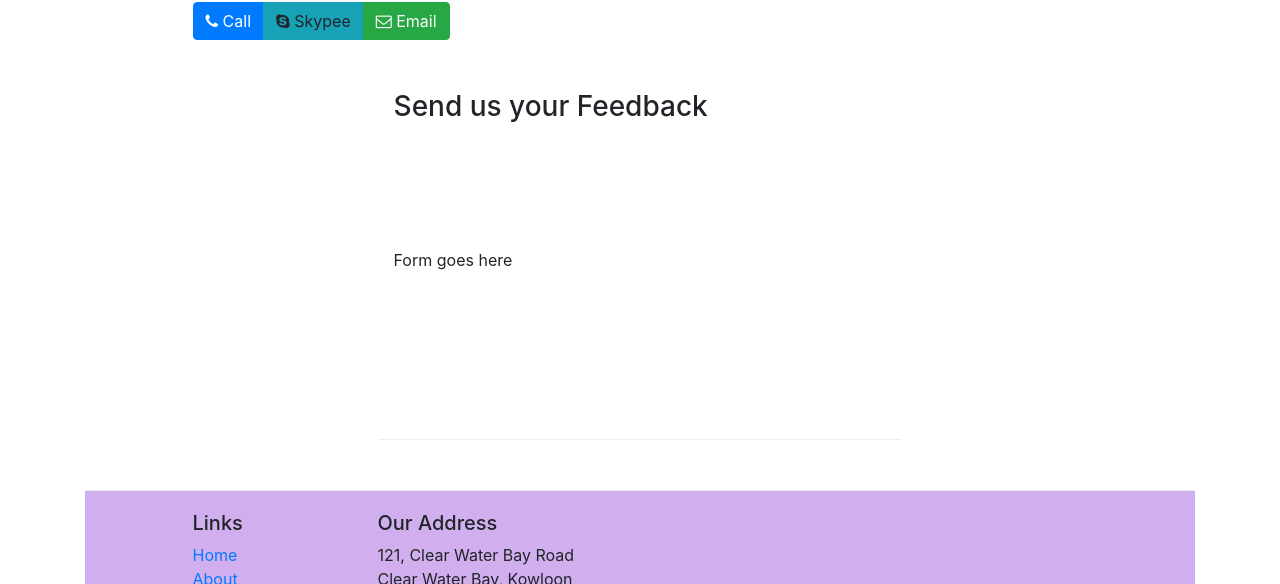
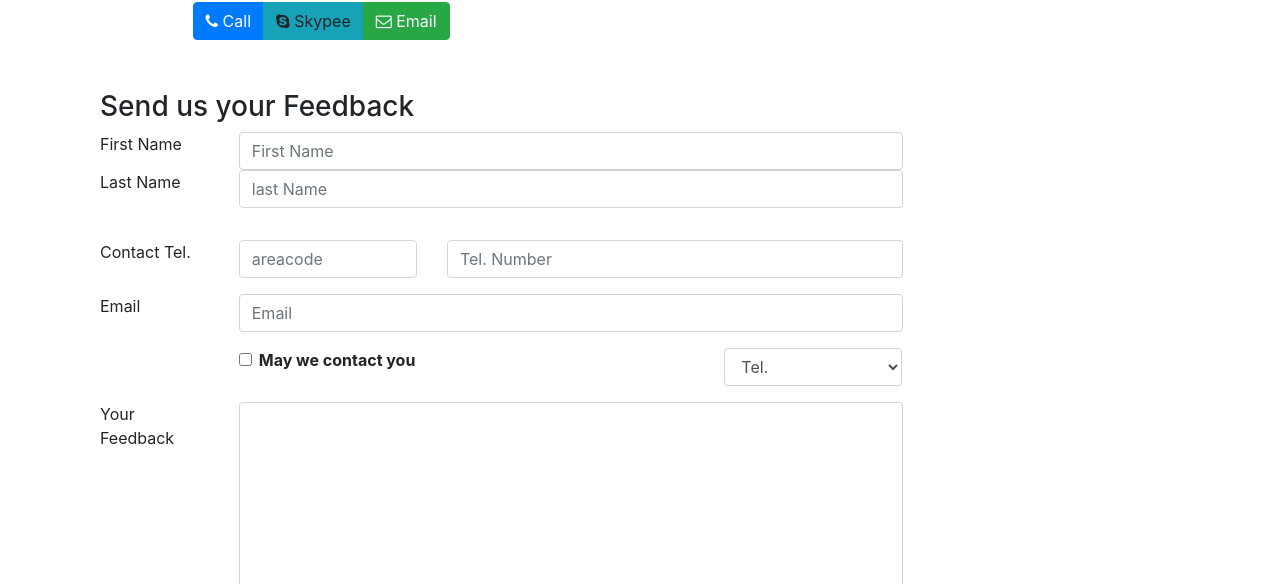
Before and after one commit to Micahget/Peter-s-Dish, a website: page contactus.html in a window 1280 px wide. Shown: the part 746-1330 px from the top of the page. Drawn offline with nearby package versions, Linux system fonts and the light colour scheme.

Commit message:
feedback,select box,checkbox and submit button

```diff
--- a/contactus.html
+++ b/contactus.html
@@ -78,12 +78,14 @@
             <div class="col-12 col-sm-6 offset-sm-1">
                 <h5>Map of our Location</h5>
             </div>
+            <!-- this is another col for buttons -->
             <div class="col-12 col-sm-11 offset-sm-1">
                 <div class="btn-group" role="group">
                 <a role="button" class="btn btn-primary" href="tel:+8347100428"><i class="fa fa-phone"></i> Call</a>
                 <a role="button" class="btn btn-info"><i class="fa fa-skype"></i> Skypee</a>
                 <a role="button" class="btn btn-success" href="mailto:mikiyasgetachew77@gmail.com"><i class="fa fa-envelope-o"></i> Email</a>
                 </div>
+                <!-- buttons -->
         </div>
 
         <div class="row row-content">
@@ -91,7 +93,79 @@
               <h3>Send us your Feedback</h3>
            </div>
             <div class="col-12 col-md-9">
-                Form goes here
+                <form action="">
+                    <div class="form-group row">
+                        <label for="firstname" class="col-md-2 col=form-lable">First Name</label>
+                        <div class="col-md-10">
+                            <input type="text" class="form-control" id="firstname"
+                            name="firstname" placeholder="First Name">
+                        </div>
+                        <label for="lastname" class="col-md-2 col=form-lable">Last Name</label>
+                        <div class="col-md-10">
+                            <input type="text" class="form-control" id="lastname"
+                            name="lastname" placeholder="last Name">
+                        </div>
+
+                    </div>
+                    <div class="form-group row">
+
+                    </div>
+                    <div class="form-group row">
+                        <label for="telnum" class="col-12 col-md-2 col-form-lable">Contact Tel.</label>
+                        <div class="col-5 col-md-3">
+                            <input type="tel" class="form-control" id="areacode"
+                            name="areacode" placeholder="areacode">
+                        </div>
+                        <div class="col-7 col-md-7">
+                            <input type="tel" class="form-control" id="telnum"
+                            name="telnum" placeholder="Tel. Number">
+                        </div>
+
+                    </div>
+                    <div class="form-group row">
+                        <label for="emailid" class="col-md-2 col=form-lable">Email</label>
+                        <div class="col-md-10">
+                            <input type="email" class="form-control" id="emailid"
+                            name="emailid" placeholder="Email">
+                        </div>
+
+                    </div>
+                    <!-- checkbox\\\\\\zzzz/ -->
+                    <div class="form-group row">
+                        <div class="col-md-6 offset-md-2">
+                            <div class="form-check">
+                                <input type="checkbox" class="form-check-input"
+                                name="approve" id="approve" value=" ">
+                                <label class="form-check-label" for="approve">
+                                    <strong>May we contact you</strong>
+                                </label>
+                            </div>
+                        </div>
+                        <!-- select box -->
+                        <div class="col-md-3 offset-md-1">
+                            <select class="form-control" id="">
+                                <option>Tel.</option>
+                                <option>Email</option>
+                            </select>
+
+                        </div>
+                    </div>
+                    <!-- feedback-form -->
+                    <div class="form-group row">
+                        <label for="feedback" class="col-md-2 col=form-lable">Your Feedback</label>
+                        <div class="col-md-10">
+                            <textarea  class="form-control" id="feedback"
+                            name="feedback" rows="12"> </textarea>
+                        </div>
+
+                    </div>
+                    <!-- submit button -->
+                    <div class="form-group row">
+                        <div class="offset-md-2 col-md-10">
+                            <button type="submit" class="btn btn-primary">Send feedback</button>
+                        </div>
+                    </div>
+                </form>
             </div>
              <div class="col-12 col-md">
             </div>
```
Also changed, not shown: aboutus.html (+1 -1 lines), index.html (+1 -1 lines).
